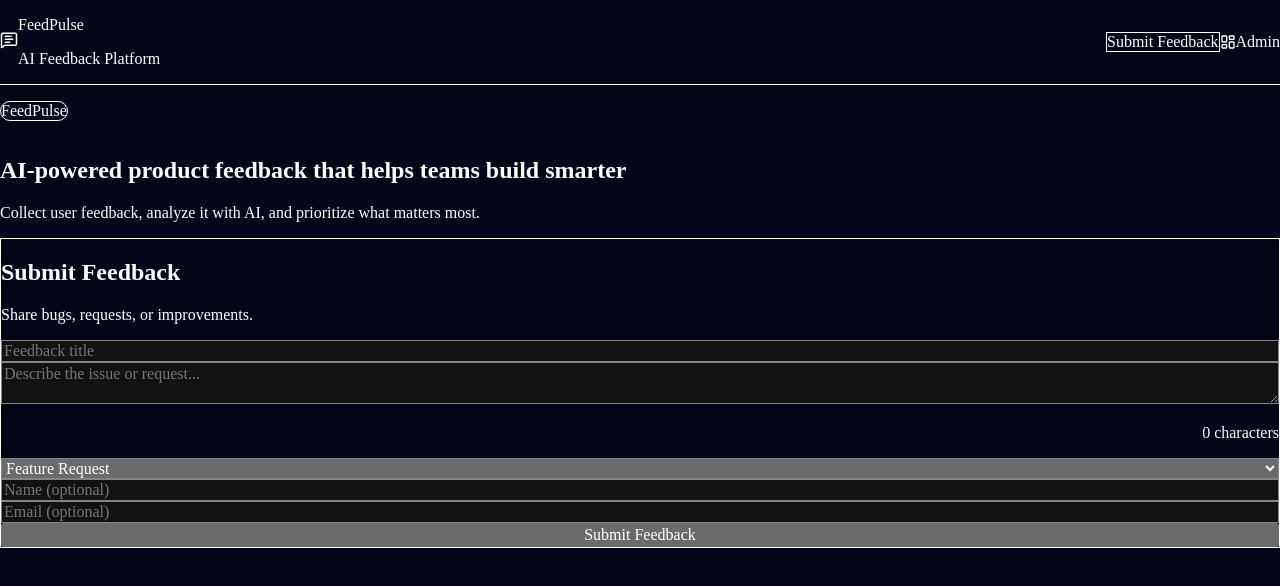
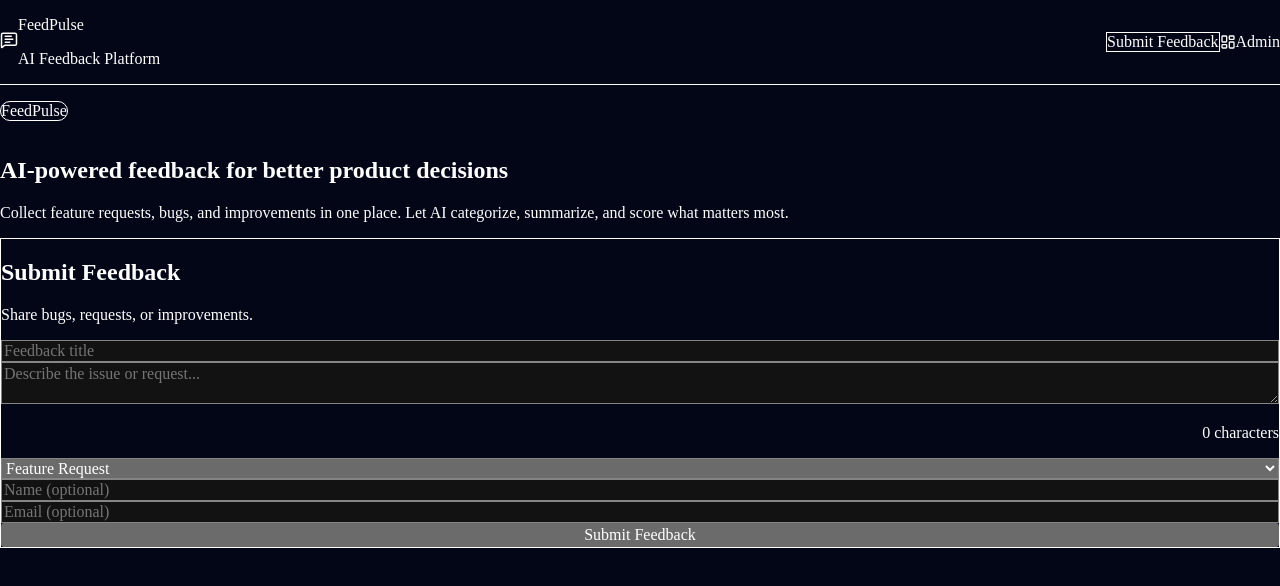
Before and after one commit to sudeepa99/Feed-Pulse_Product-Feedback-Platform, a Next.js app in the folder fronend/frontend/: page / in a window 1280 px wide. Shown: the top 586 px of the page. Built offline with nearby package versions, Linux system fonts and the light colour scheme; no server answers.

Commit message:
updated homepage ui

```diff
--- a/fronend/frontend/src/app/page.tsx
+++ b/fronend/frontend/src/app/page.tsx
@@ -10,11 +10,11 @@ export default function HomePage() {
               FeedPulse
             </p>
             <h1 className="text-4xl font-bold leading-tight md:text-6xl">
-              AI-powered product feedback that helps teams build smarter
+              AI-powered feedback for better product decisions
             </h1>
-            <p className="mt-4 text-base text-slate-300 md:text-lg">
-              Collect user feedback, analyze it with AI, and prioritize what
-              matters most.
+            <p className="mt-4 max-w-xl text-base text-slate-300 md:text-lg">
+              Collect feature requests, bugs, and improvements in one place. Let
+              AI categorize, summarize, and score what matters most.
             </p>
           </div>
 
```
